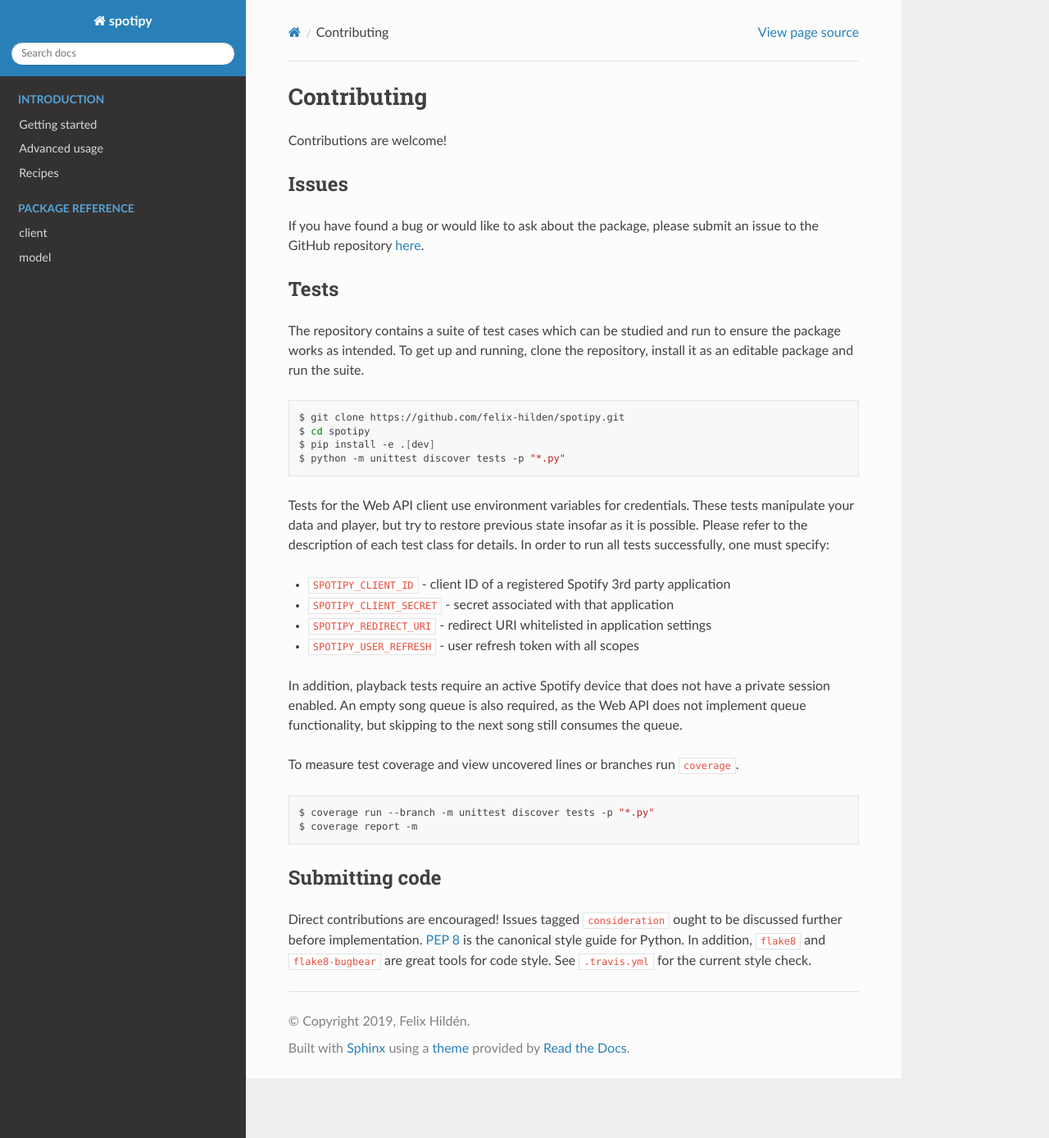
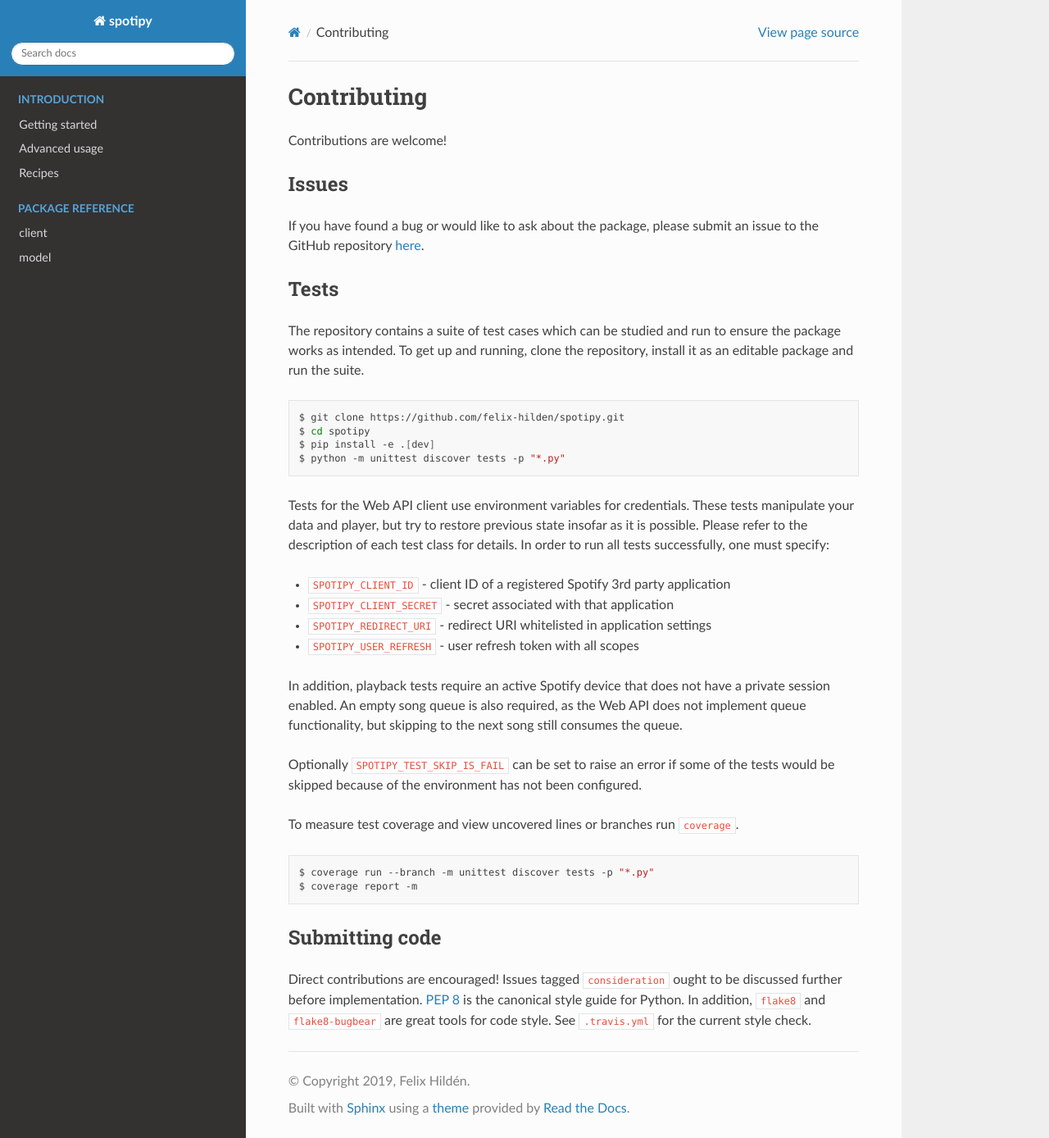
Before and after one commit to felix-hilden/tekore, a Sphinx documentation site: the page built from docs/readme/contributing.rst, in a window 1280 px wide and 1388 px high. Shown: the whole window at 82% size. Built offline with Sphinx 7.4.7 and the Read the Docs theme 2.0.0, drawn with Linux system fonts in a browser that asks for light colours; the version number could not be read and is left out.

Commit message:
Optionally raise if test would be skipped

```diff
--- a/docs/readme/contributing.rst
+++ b/docs/readme/contributing.rst
@@ -38,6 +38,9 @@ that does not have a private session enabled.
 An empty song queue is also required, as the Web API does not implement
 queue functionality, but skipping to the next song still consumes the queue.
 
+Optionally ``SPOTIPY_TEST_SKIP_IS_FAIL`` can be set to raise an error if some
+of the tests would be skipped because of the environment has not been configured.
+
 To measure test coverage and view uncovered lines or branches run ``coverage``.
 
 .. code:: sh
--- a/readme.rst
+++ b/readme.rst
@@ -120,6 +120,9 @@ that does not have a private session enabled.
 An empty song queue is also required, as the Web API does not implement
 queue functionality, but skipping to the next song still consumes the queue.
 
+Optionally ``SPOTIPY_TEST_SKIP_IS_FAIL`` can be set to raise an error if some
+of the tests would be skipped because of the environment has not been configured.
+
 To measure test coverage and view uncovered lines or branches run ``coverage``.
 
 .. code:: sh
```
Also changed, not shown: 2 other files.
